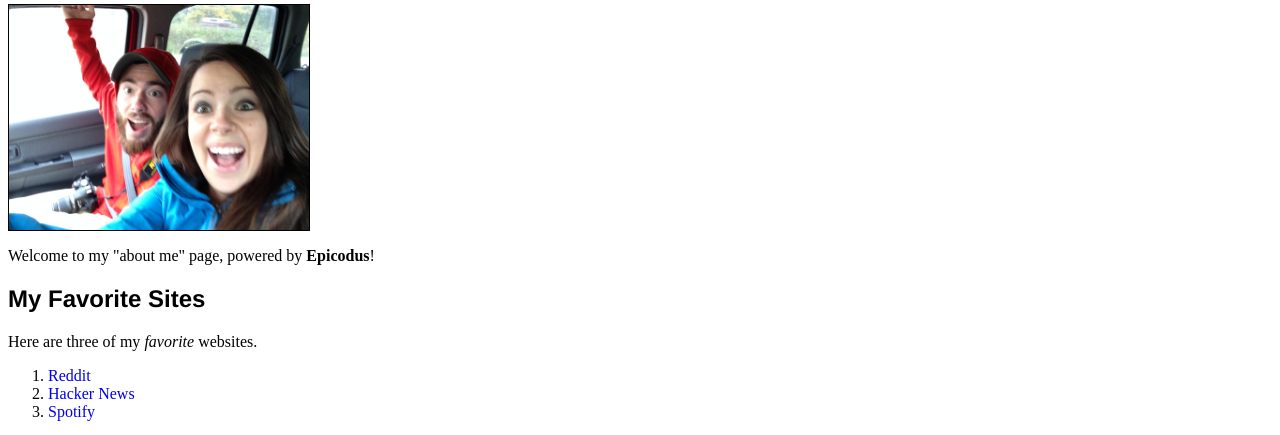
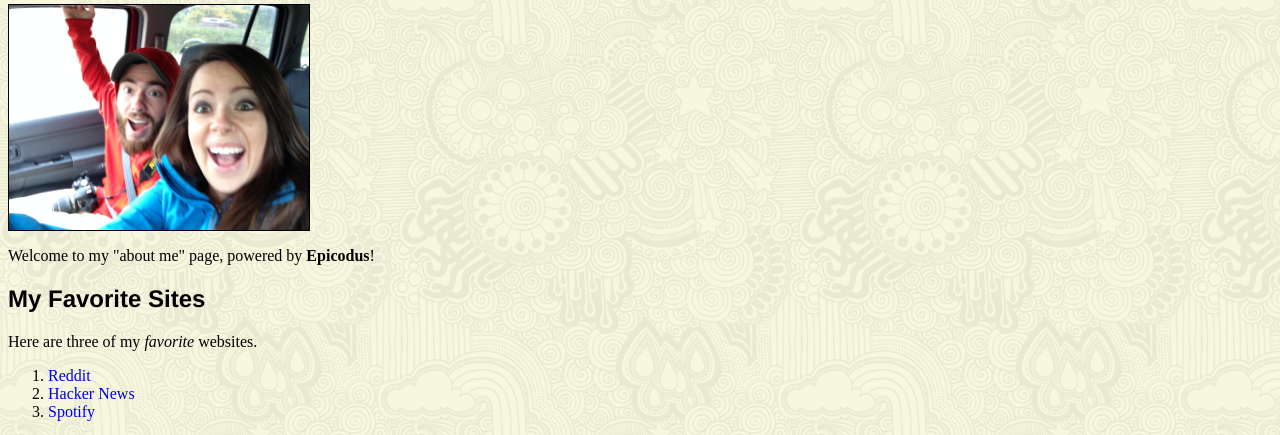
Before and after one commit to hartnelld/about-me, a plain HTML site: page index.html in a window 1280 px wide. Shown: the part 62-497 px from the top of the page. Drawn offline with Linux system fonts and the light colour scheme.

Commit message:
experiment with background image.

```diff
--- a/assets/css/style.css
+++ b/assets/css/style.css
@@ -10,6 +10,10 @@ p, a, ol, ul {
   font-family: "HelveticaNeue-Light";
 }
 
+body {
+  background-image: url("/about-me/assets/images/skulls.png");
+}
+
 img {
   width: 300px;
   border: 1px solid #000;
```
Also changed, not shown: assets/images/skulls.png (added).
